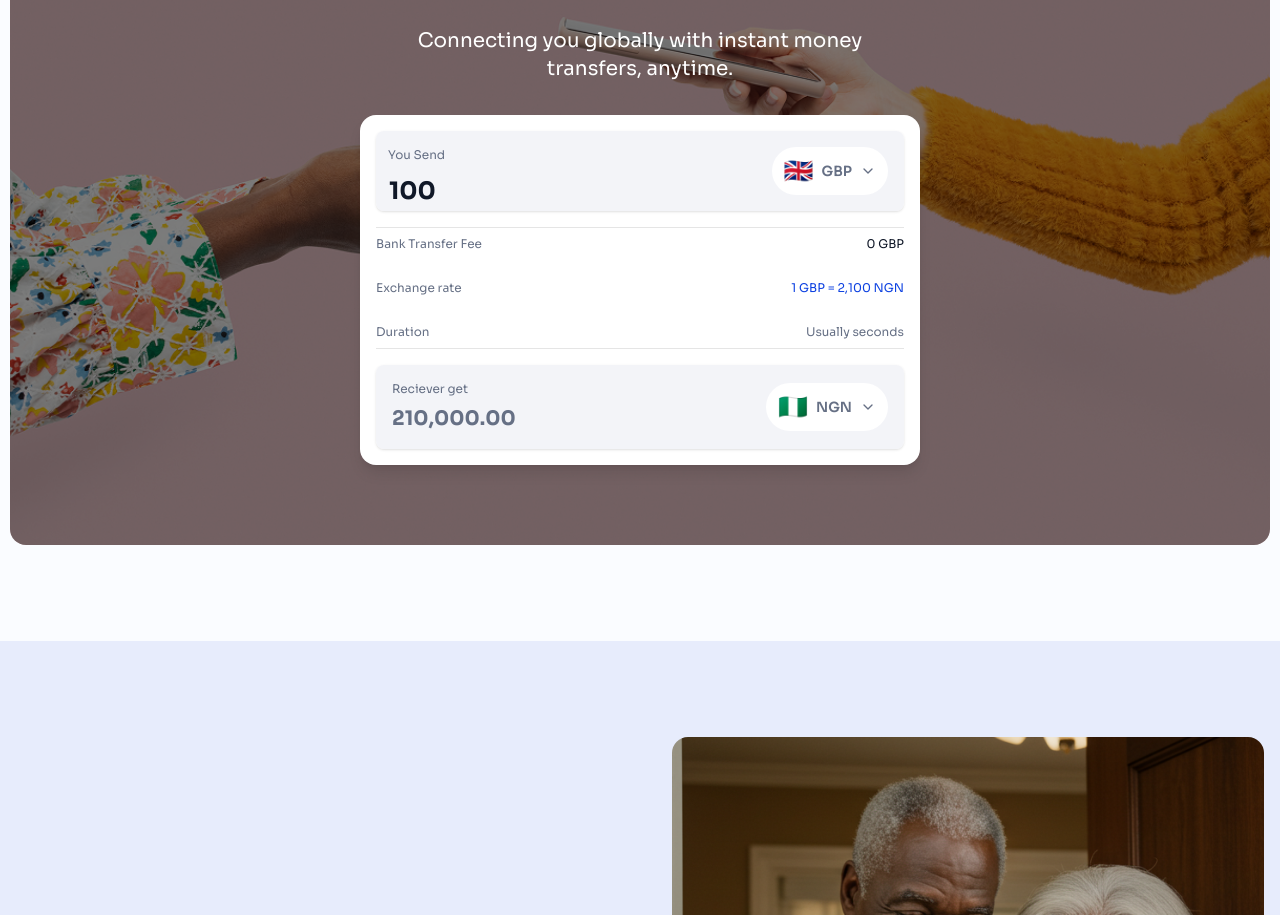
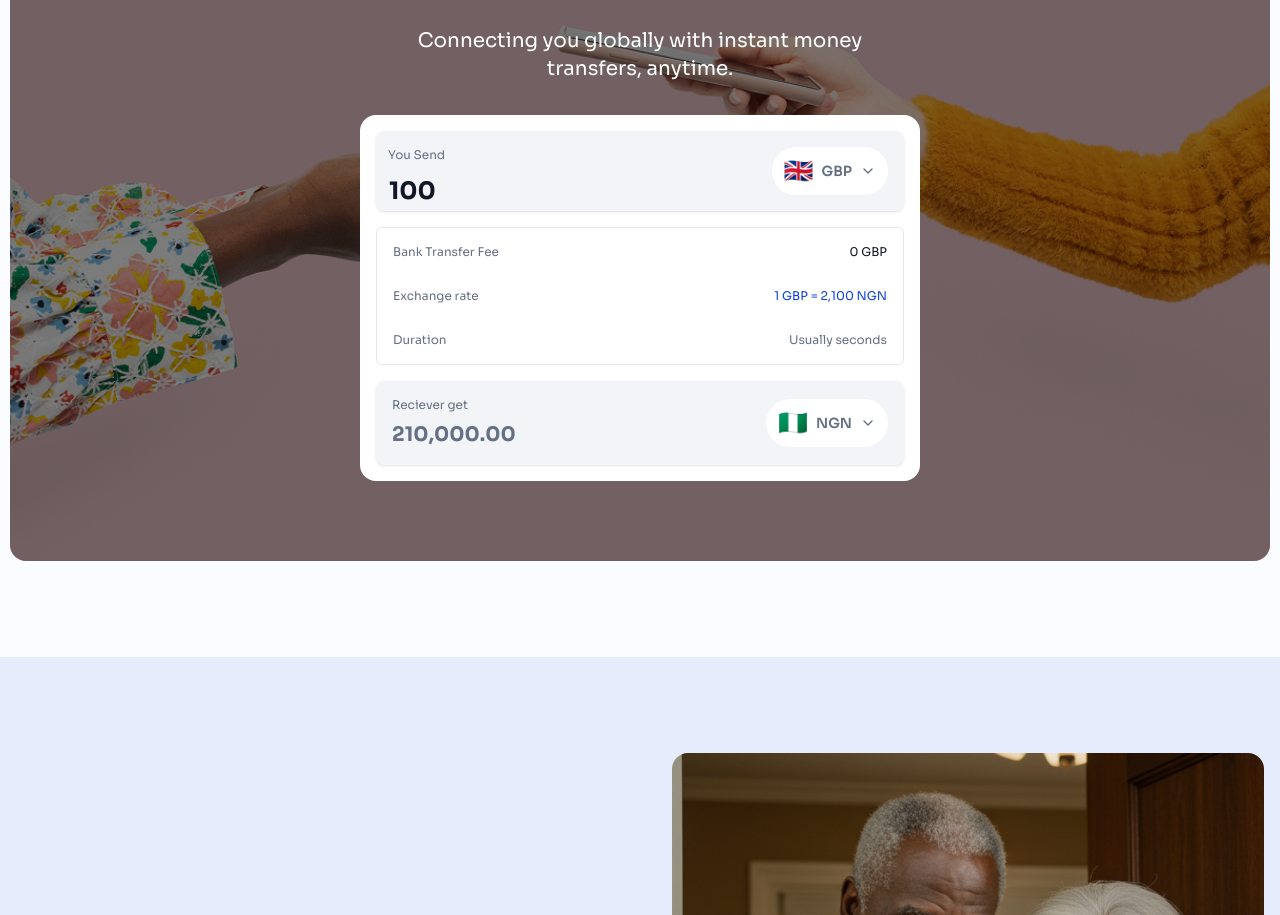
Before and after one commit to Joesef127/cudify, a React (Vite) app: page / in a window 1280 px wide. Shown: the part 1461-2376 px from the top of the page. Built offline with nearby package versions, Linux system fonts and the light colour scheme.

Commit message:
chore: edited styles in currencyExchange

```diff
--- a/src/components/CurrencyExchange.tsx
+++ b/src/components/CurrencyExchange.tsx
@@ -157,7 +157,7 @@ export default function CurrencyExchange() {
   //   };
 
   return (
-    <div className="relative z-10 min-w-4/9 bg-white overflow-hidden text-[#667085] rounded-2xl p-4 shadow-lg flex flex-col gap-4 mx-2.5">
+    <div className="relative z-10 min-w-4/9 bg-white overflow-hidden text-[#667085] rounded-2xl p-4 flex flex-col gap-4 mx-2.5">
       <CurrencySelector
         isOpen={showSendSelector}
         onClose={() => setShowSendSelector(false)}
@@ -204,7 +204,7 @@ export default function CurrencyExchange() {
         </div>
       </Card>
 
-      <div className="space-y-2 text-sm flex flex-col gap-2.5 lg:gap-5 border-y border-black/10 sm:py-2">
+      <div className="space-y-2 text-sm flex flex-col gap-2.5 lg:gap-5 border border-black/10 p-2.5 sm:p-4 rounded-md">
         <div className="flex justify-between">
           <span className="text-xs leading-auto font-normal">
             Bank Transfer Fee
```
